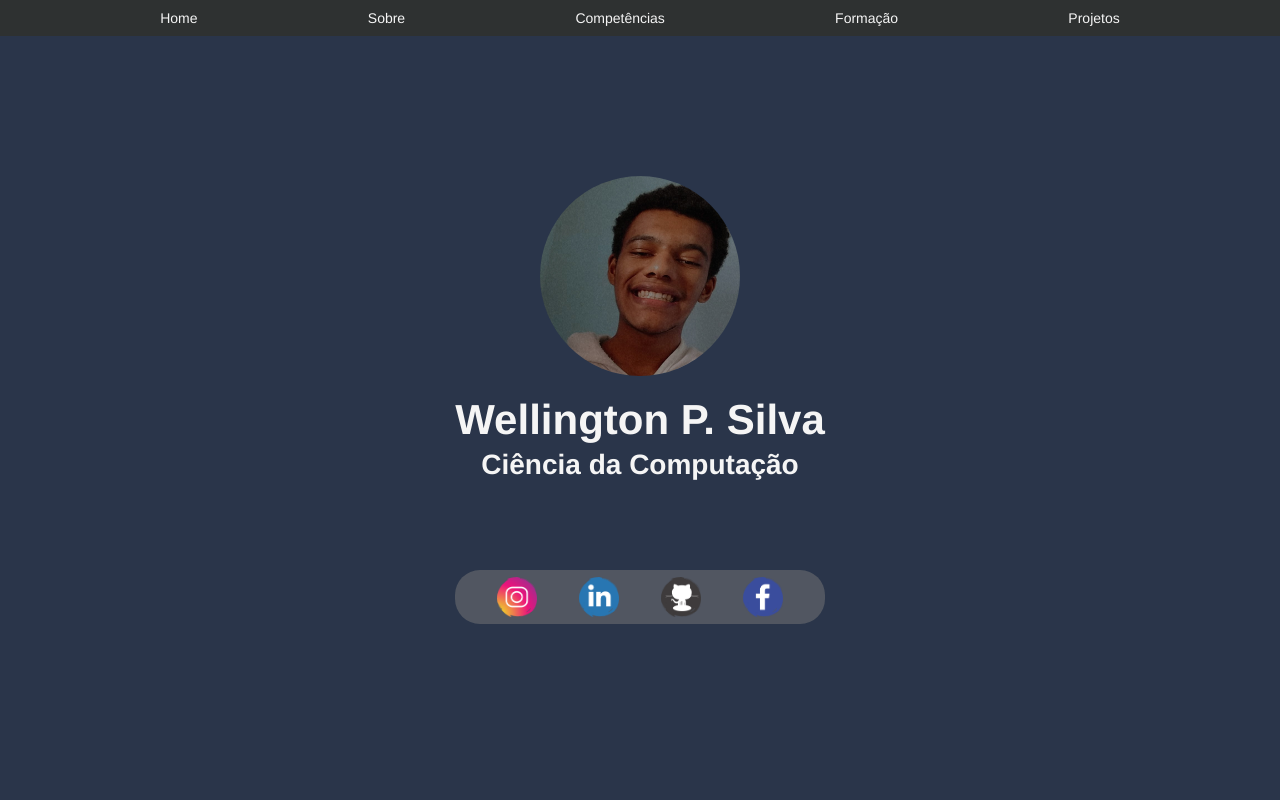
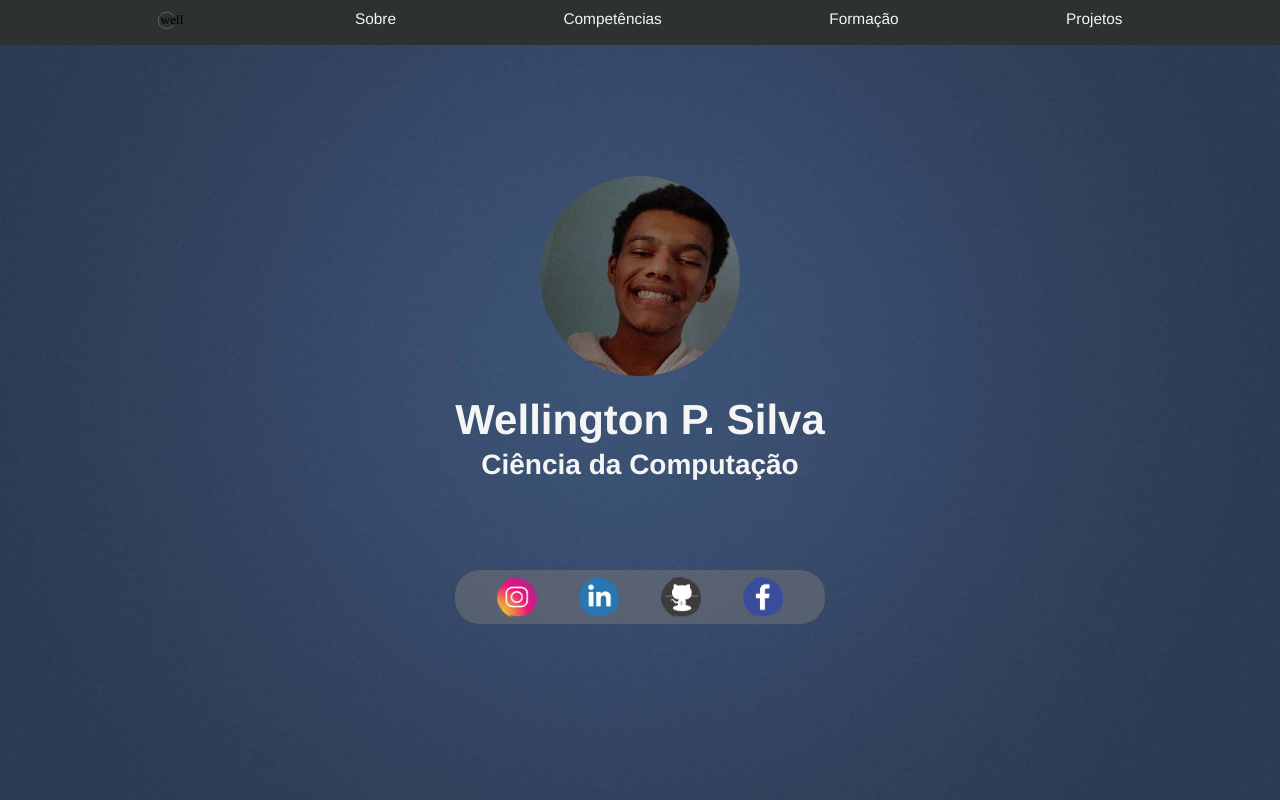
Before and after one commit to wellingtonengps/wellingtonps, a plain HTML site: page index.html in a window 1280 px wide. Shown: the top 800 px of the page. Drawn offline with Linux system fonts and the light colour scheme.

Commit message:
Add logo home

```diff
--- a/css/style.css
+++ b/css/style.css
@@ -6,8 +6,8 @@
 }
 
 body{
-  /*background-image: url('../img/background.jpg');*/
-  background-color: #2A354A;
+  background-image: url('../img/background.jpg');
+
   background-size: 100vw 100vh;
   height: 100vh;
   font-size: 12px;
@@ -59,12 +59,14 @@ header{
 .menu ul {
   display: flex;
   justify-content: space-evenly;
+  align-content: center;
 }
 
 .menu a{
   display: block;
-  padding: 10px 10px;
-  font-size: 1em;
+  font-size: 1.1em;
+  height: 100%;
+  padding: 10px;
 }
 
 figure a{
--- a/index.html
+++ b/index.html
@@ -14,7 +14,7 @@
 
       <nav class="menu">
         <ul>
-          <li><a href="#home">Home</a></li>
+          <li><a href="#home"><img src="../wellingtonps/img/logo.svg" width="30px"></a></li>
           <li><a href="#sobre">Sobre</a></li>
           <li><a href="#competencias">Competências</a></li>
           <li><a href="#formacao">Formação</a></li>
```
Also changed, not shown: img/logo.svg (added).
